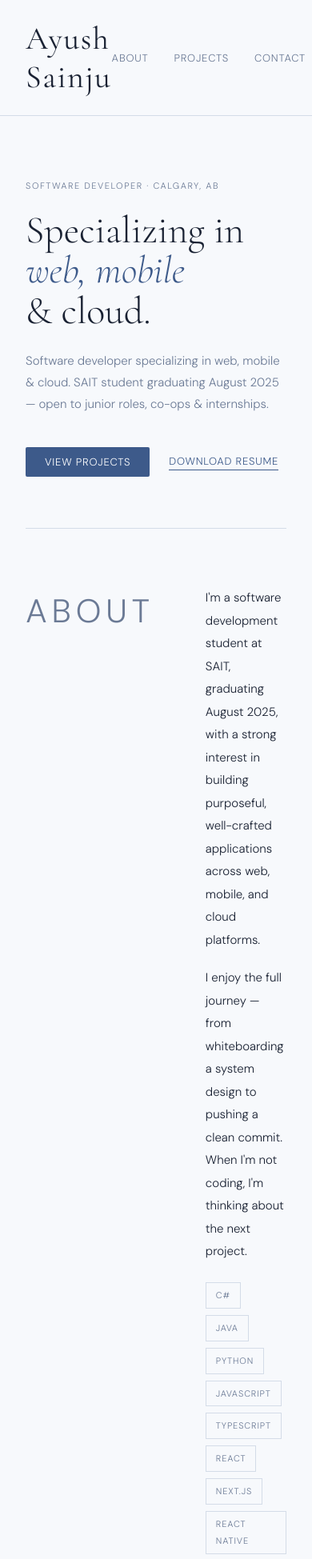
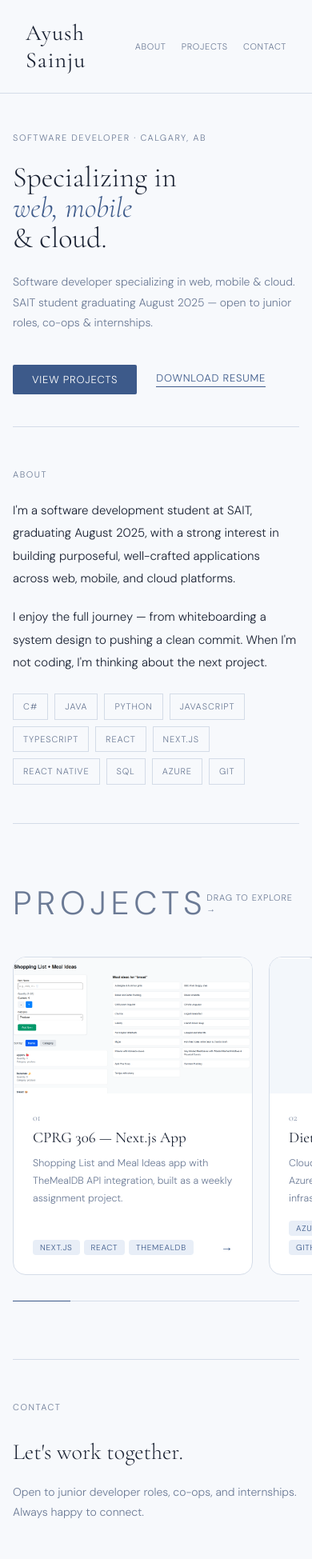
Before and after one commit to ayushhhhsainjuuu/portfolio, a Next.js app: page / in a window 390 px wide. Shown: the top 1949 px of the page at 80% size. Built offline with nearby package versions, Linux system fonts and the light colour scheme.

Commit message:
ubdate css

```diff
--- a/app/page.js
+++ b/app/page.js
@@ -6,7 +6,7 @@ import Contact from "@/components/Contact";
 export default function Home() {
   return (
     <main>
-      <div style={{ maxWidth: "1200px", margin: "0 auto", padding: "0 2rem" }}>
+      <div style={{ maxWidth: "1200px", margin: "0 auto", padding: "0 clamp(1rem, 4vw, 2rem)" }}>
         <Hero />
         <hr style={{ border: "none", borderTop: "0.5px solid var(--border)" }} />
         <About />
--- a/components/About.module.css
+++ b/components/About.module.css
@@ -7,7 +7,7 @@
 }
 
 .label {
-  font-size: 41px;
+  font-size: 11px;
   letter-spacing: 0.14em;
   text-transform: uppercase;
   color: var(--muted);
@@ -39,3 +39,11 @@
   color: var(--muted);
   padding: 5px 12px;
 }
+
+@media (max-width: 768px) {
+  .about {
+    grid-template-columns: 1fr;
+    gap: 1.5rem;
+    padding: 3rem 0;
+  }
+}
--- a/components/Contact.module.css
+++ b/components/Contact.module.css
@@ -7,7 +7,7 @@
 }
 
 .label {
-  font-size: 41px;
+  font-size: 11px;
   letter-spacing: 0.14em;
   text-transform: uppercase;
   color: var(--muted);
@@ -59,3 +59,11 @@
   font-size: 12px;
   color: var(--muted);
 }
+
+@media (max-width: 768px) {
+  .section {
+    grid-template-columns: 1fr;
+    gap: 1.5rem;
+    padding: 3rem 0;
+  }
+}
--- a/components/Hero.module.css
+++ b/components/Hero.module.css
@@ -12,7 +12,7 @@
 
 .name {
   font-family: 'Cormorant Garamond', serif;
-  font-size: clamp(48px, 7vw, 74px);
+  font-size: clamp(36px, 7vw, 74px);
   font-weight: 300;
   line-height: 1.05;
   color: var(--dark);
@@ -36,6 +36,7 @@
   display: flex;
   gap: 1.5rem;
   align-items: center;
+  flex-wrap: wrap;
 }
 
 .btnPrimary {
@@ -66,3 +67,13 @@
 .btnGhost:hover {
   opacity: 0.7;
 }
+
+@media (max-width: 768px) {
+  .hero {
+    padding: 3rem 0 2.5rem;
+  }
+  .sub {
+    font-size: 14px;
+    max-width: 100%;
+  }
+}
--- a/components/Navbar.module.css
+++ b/components/Navbar.module.css
@@ -39,3 +39,15 @@
 .links a:hover {
   color: var(--accent);
 }
+
+@media (max-width: 768px) {
+  .name {
+    font-size: 28px;
+  }
+  .links {
+    gap: 1.2rem;
+  }
+  .links a {
+    font-size: 11px;
+  }
+}
```
